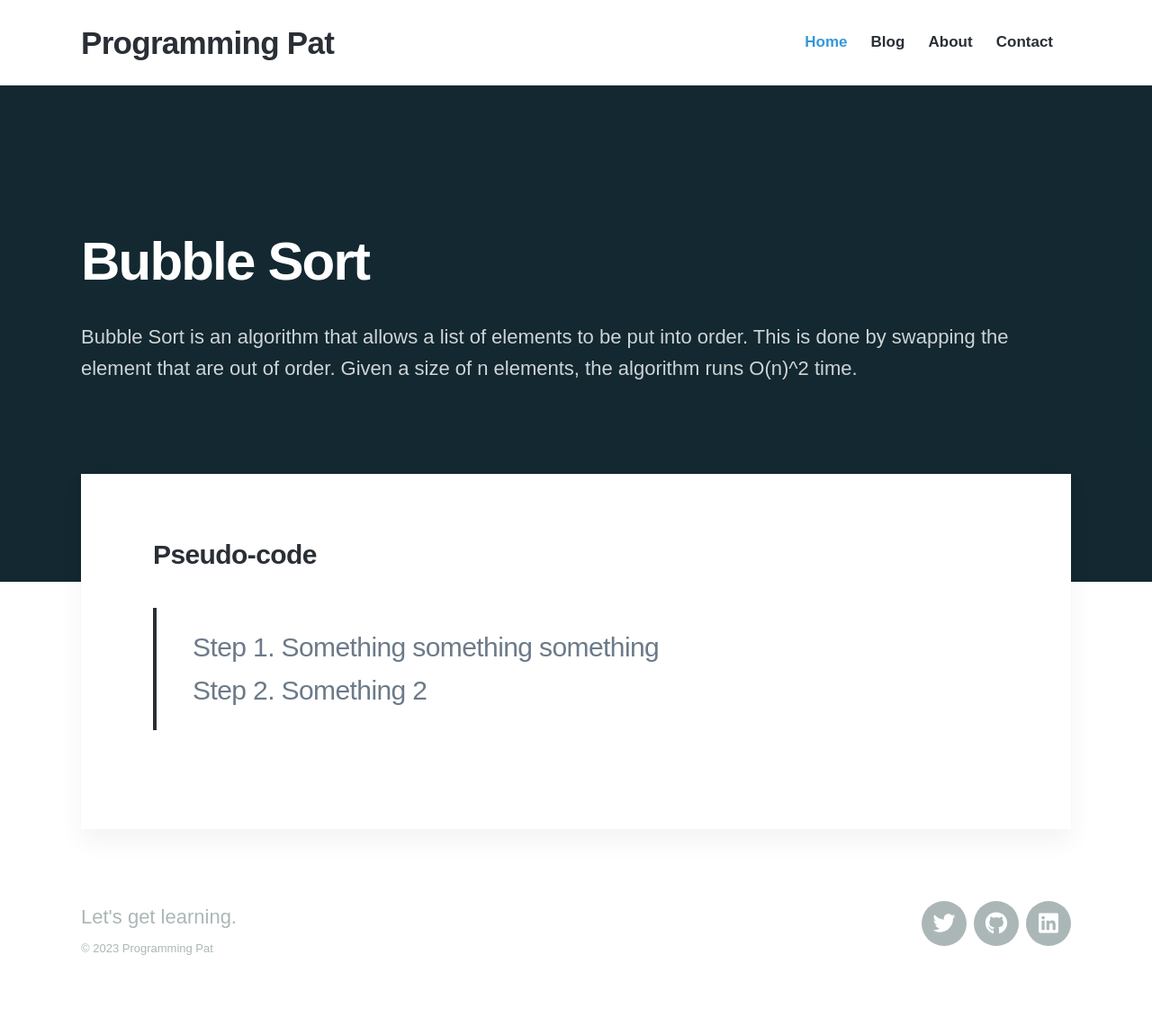
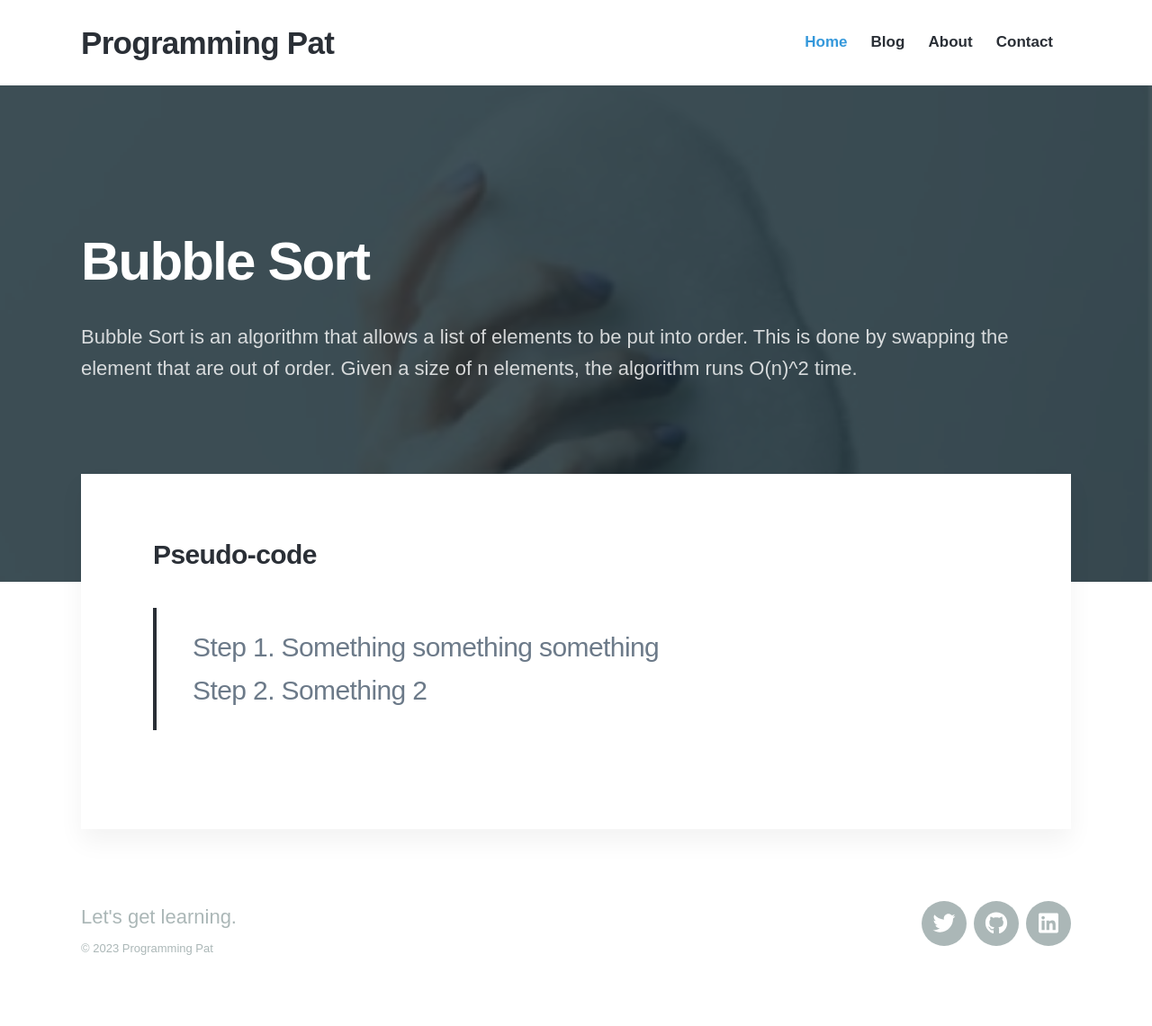
Before and after one commit to pmcavoy89/bubble-sort, a Jekyll site: the page built from docs/index.html, in a window 1280 px wide. Shown: the whole page at 90% size. Built offline with Jekyll 4.4.1, drawn with Linux system fonts in a browser that asks for light colours; nearby versions of some CDN libraries; some web fonts are replaced.

Commit message:
Fix bubble-sort image not being there.

```diff
--- a/docs/index.html
+++ b/docs/index.html
@@ -2,7 +2,7 @@
 layout: default
 title: Bubble Sort
 description: A tutorial to learn bubble sort.
-featured_image: /images/demo/bubble-sort.jpg
+featured_image: /images/bubble-sort.jpg
 ---
 
 <section class="hero">
@@ -30,7 +30,7 @@ featured_image: /images/demo/bubble-sort.jpg
 				Pseudo-code
 			</h3>
 			<blockquote>
-				Step 1. Something something something </br>
+				Step 1. Something something something</br>
 
 				Step 2. Something 2
 			</blockquote>
```
Also changed, not shown: docs/images/bubble-sort.jpg (added).
